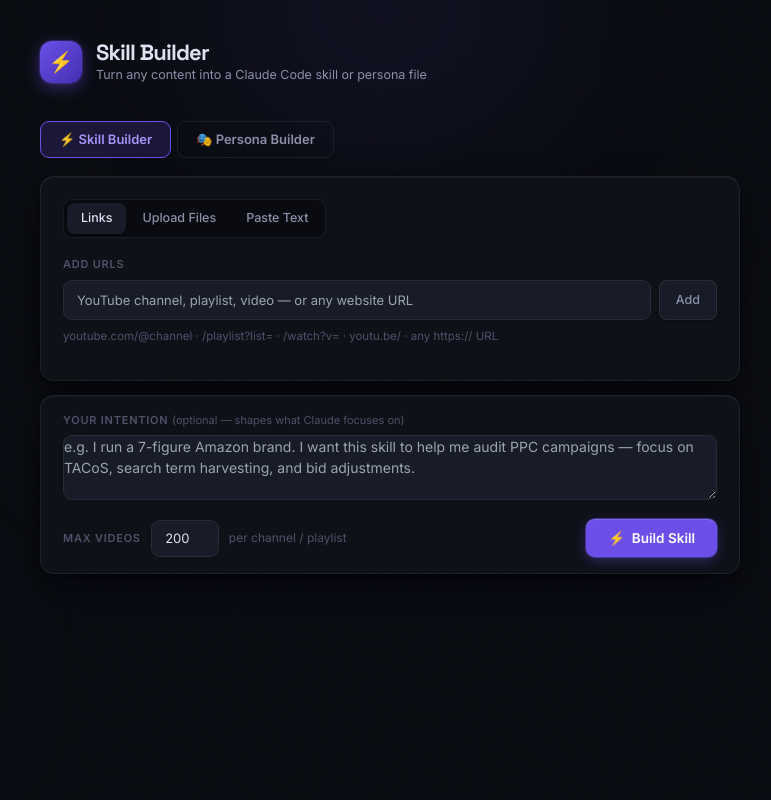
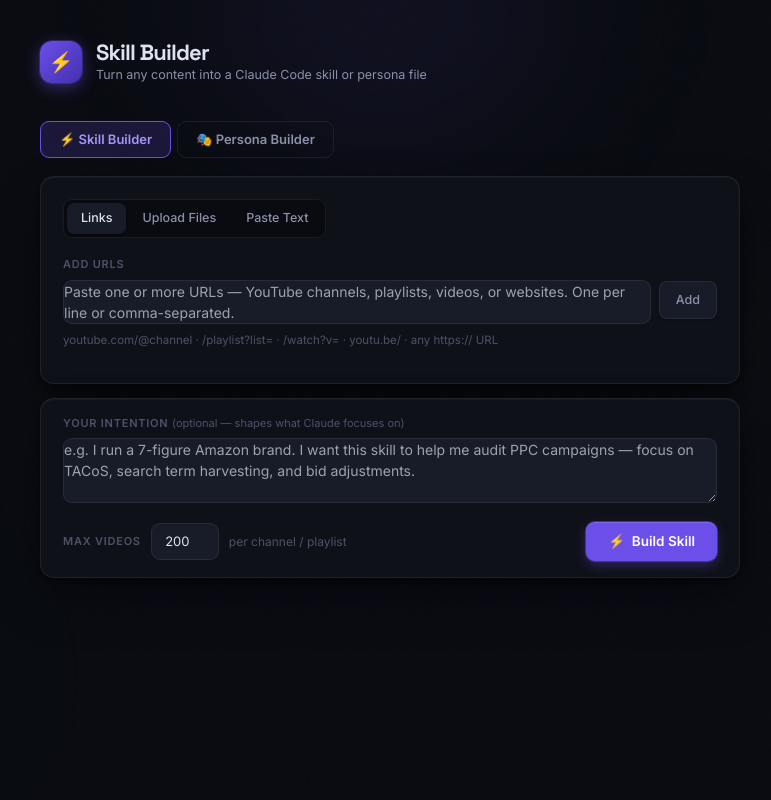
Before and after one commit to quantumsparkco/skill-builder, a Flask app: page /app in a window 1280 px wide. Shown: the whole page, without its empty margins (250-1021 px from the left). Run offline with Flask 3, Linux system fonts and the light colour scheme; data that the repository does not hold is empty; parts of the project's set-up code (start-up, migrations or seed data) failed here and were passed over; some libraries are stand-ins or nearby versions.

Commit message:
URL input: textarea supports pasting multiple URLs at once
Swap single-line input for auto-growing textarea. Paste any number of
URLs separated by newlines, spaces, or commas — all added at once.
Enter still adds (Shift+Enter for new line). Existing split logic
already handled multiple URLs, just needed a multi-line input.

Co-Authored-By: Claude Sonnet 4.6 <noreply@anthropic.com>

```diff
--- a/templates/index.html
+++ b/templates/index.html
@@ -392,12 +392,13 @@
     <!-- LINKS TAB -->
     <div id="tab-urls" class="tab-panel active">
       <span class="field-label">Add URLs</span>
-      <div style="display:flex;gap:8px;margin-bottom:8px;">
-        <input type="text" id="url-input"
-          placeholder="YouTube channel, playlist, video — or any website URL"
-          onkeydown="if(event.key==='Enter'){event.preventDefault();addUrl()}"
-          style="flex:1;" />
-        <button class="btn-ghost" onclick="addUrl()" style="white-space:nowrap;padding:9px 16px;">Add</button>
+      <div style="display:flex;gap:8px;margin-bottom:8px;align-items:flex-start;">
+        <textarea id="url-input" rows="2"
+          placeholder="Paste one or more URLs — YouTube channels, playlists, videos, or websites. One per line or comma-separated."
+          onkeydown="if(event.key==='Enter'&&!event.shiftKey){event.preventDefault();addUrl()}"
+          oninput="this.style.height='auto';this.style.height=Math.min(this.scrollHeight,120)+'px'"
+          style="flex:1;resize:none;overflow:hidden;min-height:38px;line-height:1.5;"></textarea>
+        <button class="btn-ghost" onclick="addUrl()" style="white-space:nowrap;padding:9px 16px;margin-top:1px;">Add</button>
       </div>
       <p style="font-size:11.5px;color:var(--text-3);margin-bottom:12px;">
         youtube.com/@channel · /playlist?list= · /watch?v= · youtu.be/ · any https:// URL
```
